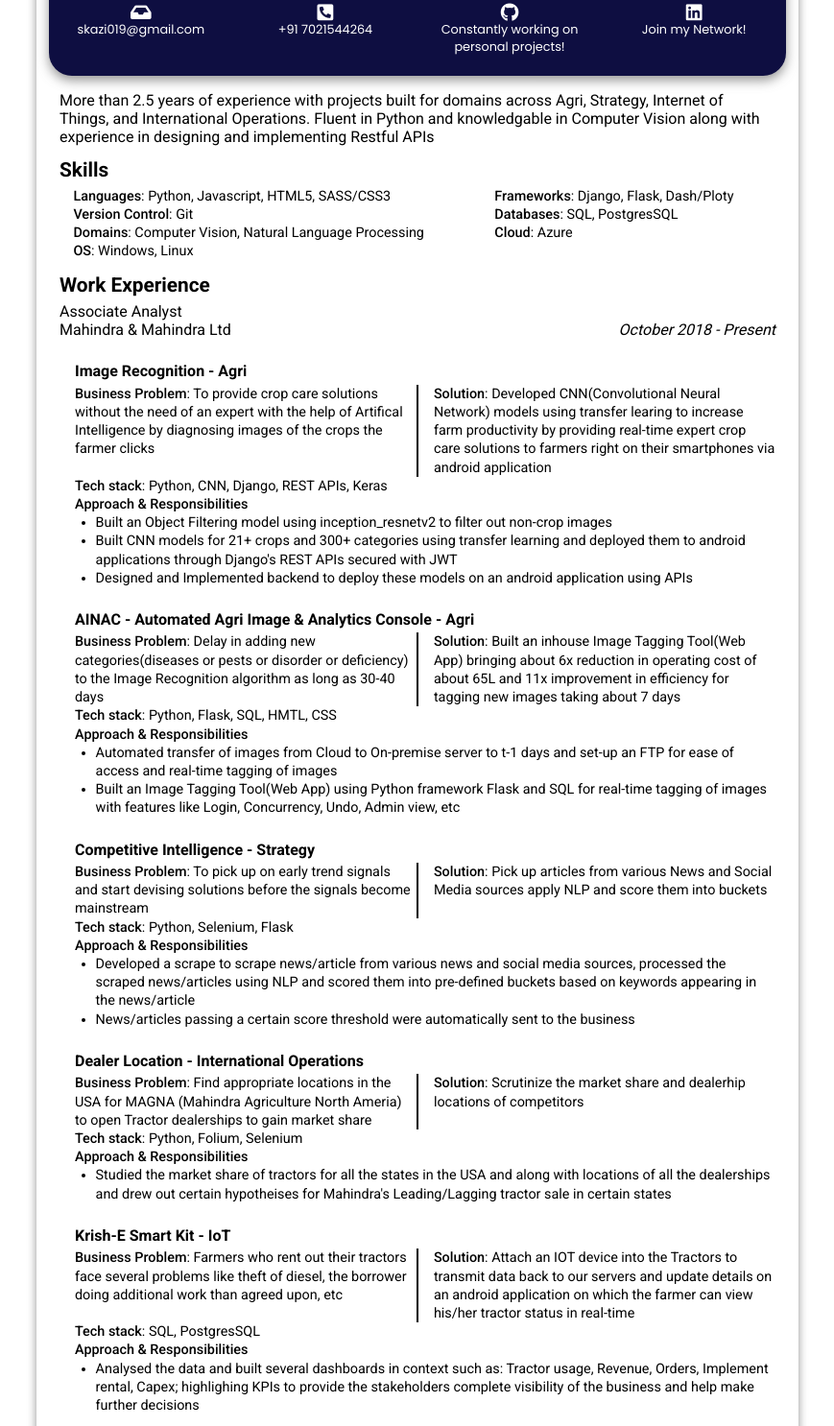
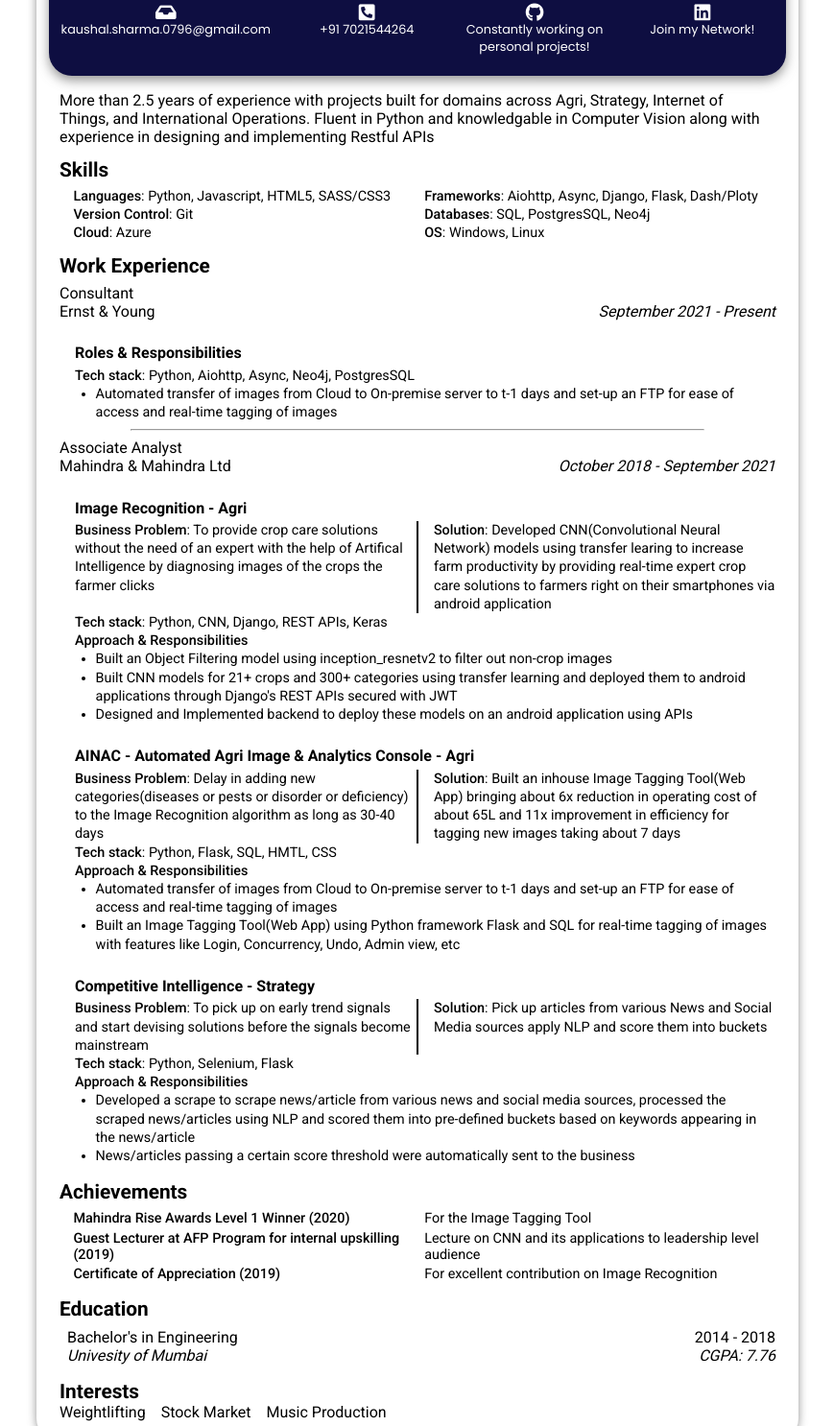
Before and after one commit to skazi019/skazi019.github.io, a plain HTML site: page index.html in a window 1280 px wide. Shown: the part 238-1724 px from the top of the page at 96% size, without its empty margins (205-1074 px from the left). Drawn offline with Linux system fonts and the light colour scheme; a web font is replaced by a local one.

Commit message:
Adding EY

```diff
--- a/index.html
+++ b/index.html
@@ -22,7 +22,7 @@
                 <div class="name">Kaushal Sharma</div>
                 <div class="contact-info">
                     <ul class="contact-info-list">
-                        <li><a href="mailto:skazi019gmail.com"><span class="fas fa-inbox"></span>skazi019@gmail.com</a></li>
+                        <li><a href="mailto:kaushal.sharma.0796@gmail.com"><span class="fas fa-inbox"></span>kaushal.sharma.0796@gmail.com</a></li>
                         <li><a href="tel:+917021544264"><span class="fas fa-phone-square-alt"></span>+91 7021544264</a></li>
                         <li><a target="_blank" href="https://github.com/skazi019"><span class="fab fa-github"></span>Constantly working on personal projects!</a></li>
                         <li><a target="_blank" href="https://www.linkedin.com/in/kaushal-sharma-/"><span class="fab fa-linkedin"></span>Join my Network!</a></li>
@@ -60,10 +60,9 @@
                 <p class="main-heading">Skills</p>
                 <ul class="skills-list">
                     <li><span>Languages</span>: Python, Javascript, HTML5, SASS/CSS3</li>
-                    <li><span>Frameworks</span>: Django, Flask, Dash/Ploty</li>
+                    <li><span>Frameworks</span>: Aiohttp, Async, Django, Flask, Dash/Ploty</li>
                     <li><span>Version Control</span>: Git</li>
-                    <li><span>Databases</span>: SQL, PostgresSQL</li>
-                    <li><span>Domains</span>: Computer Vision, Natural Language Processing</li>
+                    <li><span>Databases</span>: SQL, PostgresSQL, Neo4j</li>
                     <li><span>Cloud</span>: Azure</li>
                     <li><span>OS</span>: Windows, Linux</li>
                 </ul>
@@ -71,9 +70,29 @@
             <div class="work-ex">
                 <p class="main-heading">Work Experience</p>
                 <div class="mahindra-heading">
+                    <div class="title-mahindra">Consultant</div>
+                    <div class="mahindra-company-name">Ernst & Young</div>
+                    <div class="mahindra-work-period"><i>September 2021 - Present</i></div>
+                </div>
+                <div class="mahindra-experience">
+                    <ul class="mahindra-projects">
+                        <li>
+                            <p class="project-heading">Roles & Responsibilities</p>
+                            <ul class="project-ex">
+                                <li><span class="project-sub-heading">Tech stack</span>: Python, Aiohttp, Async, Neo4j, PostgresSQL</li>
+                                <ul class="project-responsibilities">
+                                    <li>Automated transfer of images from Cloud to On-premise server to t-1 days and set-up an FTP for ease of access and real-time tagging of images</li>
+                                </ul>
+                            </ul>
+                        </li>
+                    </ul>
+                </div>
+                <hr class="divider">
+
+                <div class="mahindra-heading">
                     <div class="title-mahindra">Associate Analyst</div>
                     <div class="mahindra-company-name">Mahindra & Mahindra Ltd</div>
-                    <div class="mahindra-work-period"><i>October 2018 - Present</i></div>
+                    <div class="mahindra-work-period"><i>October 2018 - September 2021</i></div>
                 </div>
                 <div class="mahindra-experience">
                     <ul class="mahindra-projects">
@@ -134,42 +153,6 @@
                                 </ul>
                             </ul>
                         </li>
-
-
-                        <li>
-                            <p class="project-heading">Dealer Location - International Operations</p>
-                            <ul class="project-ex">
-                                <div class="problem-solution">
-                                    <li><span class="project-sub-heading">Business Problem</span>: Find appropriate locations in the USA for MAGNA (Mahindra Agriculture North Ameria) to open Tractor dealerships to gain market share</li>
-                                    <li class="problem-solution-divider"></li>
-                                    <li><span class="project-sub-heading">Solution</span>: Scrutinize the market share and dealerhip locations of competitors</li>
-                                </div>
-                                <li><span class="project-sub-heading">Tech stack</span>: Python, Folium, Selenium</li>
-                                <li><span class="project-sub-heading">Approach & Responsibilities</span></li>
-                                <ul class="project-responsibilities">
-                                    <li>Studied the market share of tractors for all the states in the USA and along with locations of all the dealerships and drew out certain hypotheises for Mahindra's Leading/Lagging tractor sale in certain states</li>
-                                </ul>
-                            </ul>
-                        </li>
-
-                        <li>
-                            <p class="project-heading">Krish-E Smart Kit - IoT</p>
-                            <ul class="project-ex">
-                                <div class="problem-solution">
-                                    <li><span class="project-sub-heading">Business Problem</span>: Farmers who rent out their tractors face several problems like theft of diesel, the borrower doing additional work than agreed upon, etc</li>
-                                    <li class="problem-solution-divider"></li>
-                                    <li><span class="project-sub-heading">Solution</span>: Attach an IOT device into the Tractors to transmit data back to our servers and update details on an android application on which the farmer can view
-                                        his/her tractor status in real-time</li>
-                                </div>
-                                <li><span class="project-sub-heading">Tech stack</span>: SQL, PostgresSQL</li>
-                                <li><span class="project-sub-heading">Approach & Responsibilities</span></li>
-                                <ul class="project-responsibilities">
-                                    <li>Analysed the data and built several dashboards in context such as: Tractor usage, Revenue, Orders, Implement rental, Capex; highlighing KPIs to provide the stakeholders complete visibility of the business and help make further decisions</li>
-                                </ul>
-                            </ul>
-                        </li>
-
-
                     </ul>
                 </div>
             </div>
--- a/style.scss
+++ b/style.scss
@@ -180,6 +180,11 @@ body {
     }
 }
 
+.divider {
+    background-color: black;
+    width: 80%;
+}
+
 
 .summary {
     font-size: var(--project-heading-size);
@@ -199,7 +204,7 @@ body {
 
     .skills-list {
         display: grid;
-        grid-template-columns: 1.5fr 1fr;
+        grid-template-columns: 1fr 1fr;
         justify-content: left;
         align-items: top;
         padding-left: 0;
```
Also changed, not shown: style.css, 1 other file.
